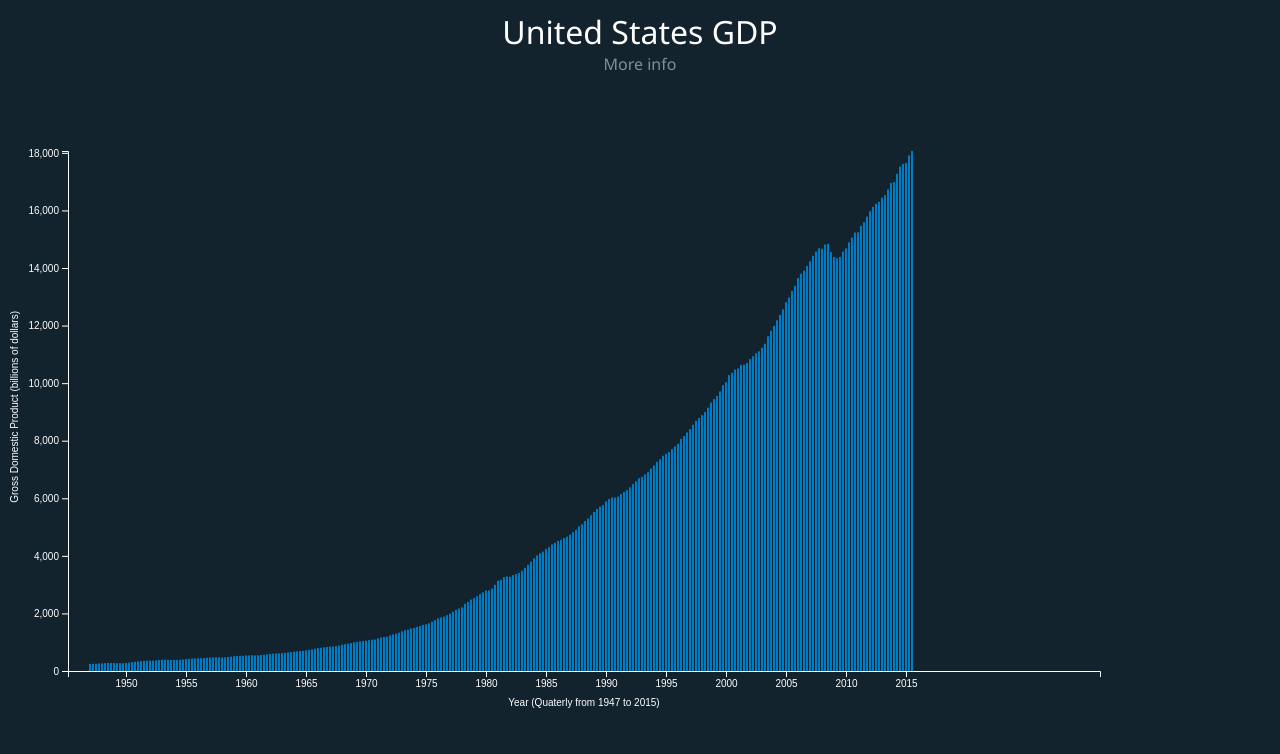
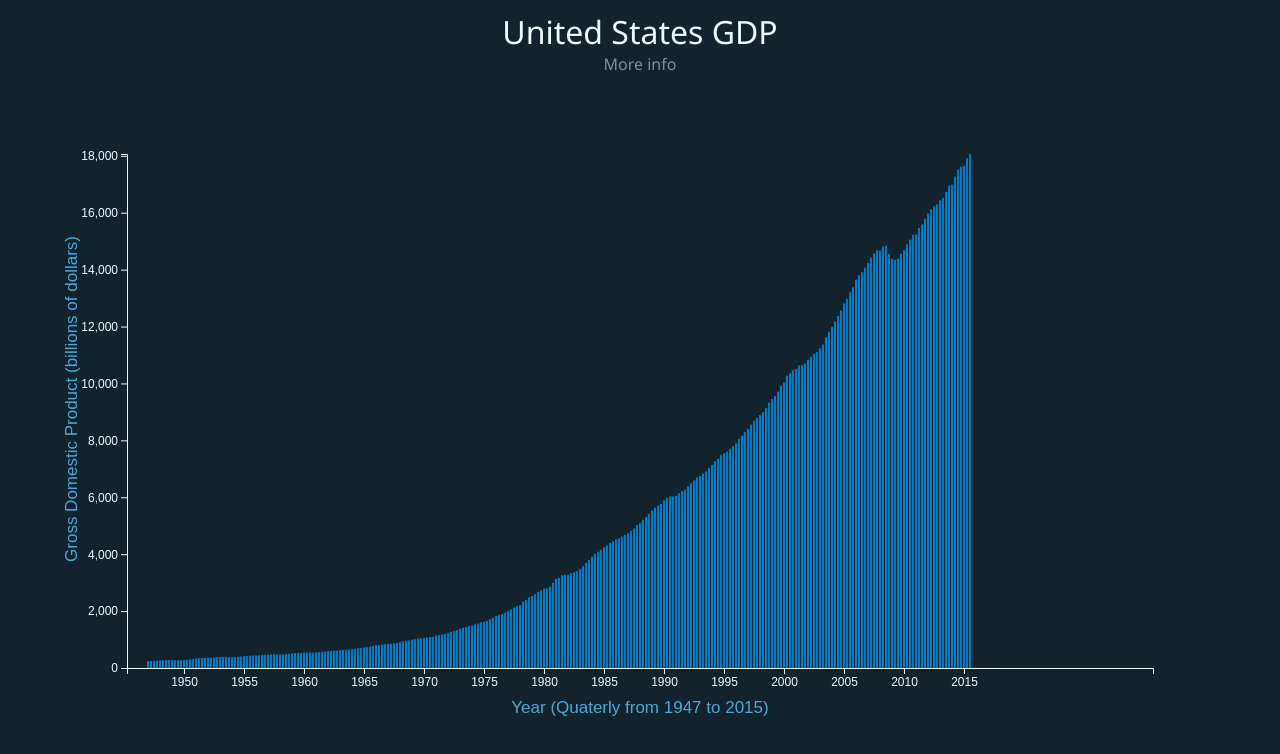
Before and after one commit to HealerC/bar-chart, a plain HTML site: page index.html in a window 1280 px wide. Drawn offline with Linux system fonts and the light colour scheme.

Commit message:
Styled the axis labels
Also worked on the positioning of the chart in the page

```diff
--- a/css/app.css
+++ b/css/app.css
@@ -36,6 +36,8 @@ a:hover, a:active {
 #bar-chart {
 	width: 90vw;
 	height: 80vh;
+	display: block;
+	margin: auto;
 }
 /*
 @media (min-width: 992px) {
@@ -62,11 +64,11 @@ div.tooltip {
 
 body {
 	background-color: var(--dark-blue);
-	color: white;
-	fill: white;
+	color: var(--white);
+	fill: var(--white);
 }
 text {
-	fill:white;
+	fill: var(--white);
 }
 
 /* Header */
@@ -89,3 +91,10 @@ rect {
 rect:hover {
 	fill: var(--light-blue);
 }
+g text {
+	font-size: larger;
+}
+.label {
+	font-size: 1.7em;
+	fill: var(--light-blue);
+}
--- a/js/app.js
+++ b/js/app.js
@@ -25,7 +25,7 @@ function renderData(data) {
 	let height = svg.style("height")
 	height = +height.substring(0, height.indexOf("px"));
 
-	padding = 60;
+	padding = 63;
 	const xScale = d3.scaleBand()
 					 .domain(data.map(d => d[0]))
 					 .range([padding, width - padding])
@@ -94,16 +94,15 @@ function renderAxis(svg, xScale, yScale, dimensions) {
 function renderAxisLabel(xg, yg, dimensions) {
 	const { width, height } = dimensions;
 	xg.append("text")
-	  .attr("fill", "black")
+	  .attr("class", "label")
 	  .text("Year (Quaterly from 1947 to 2015)")
 	  .attr("x", width/2)
-	  .attr("y", 35);
+	  .attr("y", 45);
 
 	yg.append("text")
-	  .attr("fill", "black")
+	  .attr("class", "label")
 	  .text("Gross Domestic Product (billions of dollars)")
-	  .attr("class", "y-label")
-	  .attr("x", -(height-200)/2)
+	  .attr("x", -(height-350)/2)
 	  .attr("y", -50)
 	  .attr("transform", `rotate(-90)`);
 }
```
